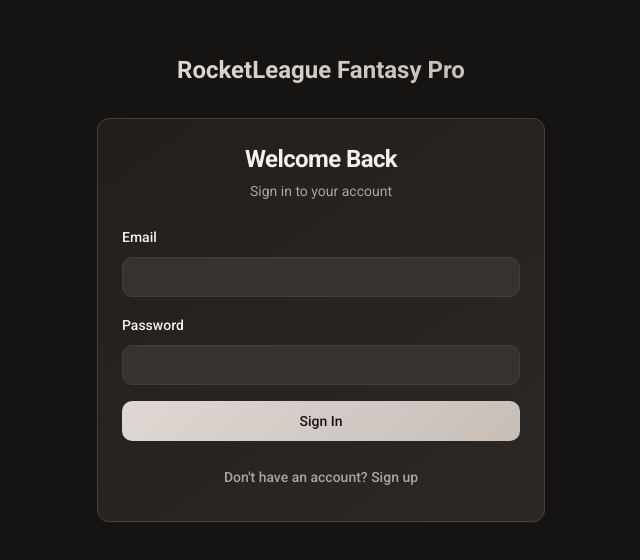
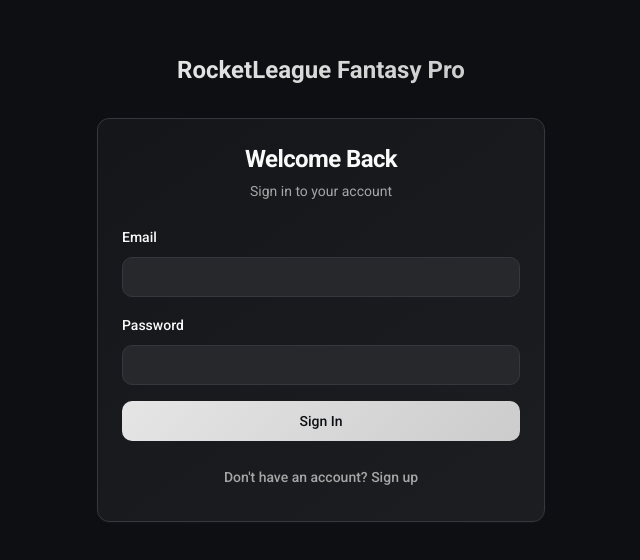
Before and after one commit to Viulix/rocket-league-rivals-fantasy, a React (Vite) app: page /login in a window 1280 px wide. Shown: the part 112-672 px from the top of the page, without its empty margins (319-959 px from the left). Built offline with nearby package versions, Linux system fonts and the light colour scheme.

Commit message:
Refactor color scheme
Adjusted the color scheme to use dark blue or black tones.

```diff
--- a/src/index.css
+++ b/src/index.css
@@ -8,44 +8,44 @@ All colors MUST be HSL.
 
 @layer base {
   :root {
-    /* Dark Theme - Elegant beige/dark tones */
-    --background: 25 10% 8%; /* Deep warm dark */
-    --foreground: 25 5% 95%;
+    /* Dark Theme - Elegant dark blue/black tones */
+    --background: 220 15% 6%; /* Deep dark blue */
+    --foreground: 0 0% 98%;
 
-    --card: 25 8% 12%; /* Warm dark card */
-    --card-foreground: 25 5% 95%;
+    --card: 220 12% 9%; /* Dark blue card */
+    --card-foreground: 0 0% 98%;
 
-    --popover: 25 8% 12%;
-    --popover-foreground: 25 5% 95%;
+    --popover: 220 12% 9%;
+    --popover-foreground: 0 0% 98%;
 
-    --primary: 25 15% 85%; /* Warm beige accent */
-    --primary-foreground: 25 10% 8%;
+    --primary: 0 0% 90%; /* Light gray accent */
+    --primary-foreground: 220 15% 6%;
 
-    --secondary: 25 8% 18%; /* Darker warm tone */
-    --secondary-foreground: 25 5% 90%;
+    --secondary: 220 10% 15%; /* Darker blue tone */
+    --secondary-foreground: 0 0% 92%;
 
-    --muted: 25 6% 20%; /* Muted warm dark */
-    --muted-foreground: 25 5% 65%;
+    --muted: 220 8% 18%; /* Muted dark blue */
+    --muted-foreground: 0 0% 65%;
 
-    --accent: 25 12% 75%; /* Lighter beige accent */
-    --accent-foreground: 25 10% 8%;
+    --accent: 0 0% 80%; /* Light gray accent */
+    --accent-foreground: 220 15% 6%;
 
     --destructive: 0 84% 60%;
-    --destructive-foreground: 0 0% 95%;
+    --destructive-foreground: 0 0% 98%;
 
-    --border: 25 8% 25%; /* Warm border */
-    --input: 25 6% 20%;
-    --ring: 25 15% 85%;
+    --border: 220 8% 22%; /* Dark blue border */
+    --input: 220 8% 16%;
+    --ring: 0 0% 90%;
 
     --radius: 0.75rem;
 
-    /* Warm elegant gradients */
-    --gradient-primary: linear-gradient(135deg, hsl(25 15% 85%), hsl(25 12% 75%));
-    --gradient-card: linear-gradient(145deg, hsl(25 8% 12%), hsl(25 8% 16%));
+    /* Dark elegant gradients */
+    --gradient-primary: linear-gradient(135deg, hsl(0 0% 90%), hsl(0 0% 80%));
+    --gradient-card: linear-gradient(145deg, hsl(220 12% 9%), hsl(220 10% 12%));
 
-    /* Warm shadows */
-    --shadow-glow: 0 0 30px hsla(25, 15%, 85%, 0.15);
-    --shadow-card: 0 4px 20px hsla(0, 0%, 0%, 0.5);
+    /* Dark shadows */
+    --shadow-glow: 0 0 30px hsla(0, 0%, 90%, 0.15);
+    --shadow-card: 0 4px 20px hsla(0, 0%, 0%, 0.6);
 
     /* Animations */
     --transition-smooth: all 0.3s cubic-bezier(0.4, 0, 0.2, 1);
@@ -54,41 +54,41 @@ All colors MUST be HSL.
   }
 
   .light {
-    /* Light Theme - Clean beige/white tones */
-    --background: 25 20% 98%; /* Warm white background */
-    --foreground: 25 10% 5%;
+    /* Light Theme - Clean gray/white tones */
+    --background: 0 0% 98%; /* Pure white background */
+    --foreground: 0 0% 5%;
 
-    --card: 25 30% 100%; /* Pure warm white cards */
-    --card-foreground: 25 10% 5%;
+    --card: 0 0% 100%; /* Pure white cards */
+    --card-foreground: 0 0% 5%;
 
-    --popover: 25 30% 100%;
-    --popover-foreground: 25 10% 5%;
+    --popover: 0 0% 100%;
+    --popover-foreground: 0 0% 5%;
 
-    --primary: 25 25% 25%; /* Dark warm accent */
-    --primary-foreground: 25 20% 98%;
+    --primary: 0 0% 10%; /* Dark gray accent */
+    --primary-foreground: 0 0% 98%;
 
-    --secondary: 25 15% 95%; /* Light warm tone */
-    --secondary-foreground: 25 10% 15%;
+    --secondary: 0 0% 95%; /* Light gray tone */
+    --secondary-foreground: 0 0% 15%;
 
-    --muted: 25 12% 93%; /* Subtle warm gray */
-    --muted-foreground: 25 8% 45%;
+    --muted: 0 0% 93%; /* Subtle gray */
+    --muted-foreground: 0 0% 45%;
 
-    --accent: 25 20% 30%; /* Darker warm accent */
-    --accent-foreground: 25 20% 98%;
+    --accent: 0 0% 20%; /* Darker gray accent */
+    --accent-foreground: 0 0% 98%;
 
     --destructive: 0 84% 55%;
     --destructive-foreground: 0 0% 100%;
 
-    --border: 25 15% 88%; /* Light warm border */
-    --input: 25 12% 95%;
-    --ring: 25 25% 25%;
+    --border: 0 0% 88%; /* Light gray border */
+    --input: 0 0% 95%;
+    --ring: 0 0% 10%;
 
     /* Light theme gradients */
-    --gradient-primary: linear-gradient(135deg, hsl(25 25% 25%), hsl(25 20% 30%));
-    --gradient-card: linear-gradient(145deg, hsl(25 30% 100%), hsl(25 15% 98%));
+    --gradient-primary: linear-gradient(135deg, hsl(0 0% 10%), hsl(0 0% 20%));
+    --gradient-card: linear-gradient(145deg, hsl(0 0% 100%), hsl(0 0% 98%));
 
     /* Light theme shadows */
-    --shadow-glow: 0 0 20px hsla(25, 25%, 25%, 0.1);
+    --shadow-glow: 0 0 20px hsla(0, 0%, 10%, 0.1);
     --shadow-card: 0 2px 15px hsla(0, 0%, 0%, 0.08);
   }
 }
```
